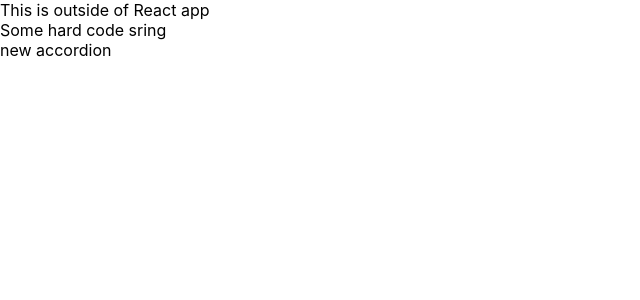
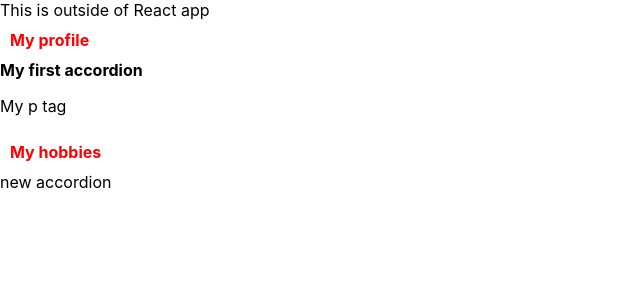
Before and after one commit to XiaolinSong5/hello-react, a React (Create React App) app: page / in a window 1280 px wide. Shown: the top 300 px of the page, without its empty margins (0-640 px from the left). Built offline with nearby package versions, Linux system fonts and the light colour scheme.

Commit message:
Add css file

```diff
--- /dev/null
+++ b/src/Accordion.css
@@ -0,0 +1,10 @@
+.accordion .label-text {
+    padding: 10px;
+    font-weight: bold;
+    color: red;
+    cursor: pointer;
+}
+
+.accordion .label-text:hover {
+    background-color: #ddd;
+}
--- a/src/Accordion.js
+++ b/src/Accordion.js
@@ -1,5 +1,11 @@
+import './Accordion.css';
+
 export default function Accordion(props) {
     console.log({props});
 //return (<div>this is an accordion</div>);
-    return (<div>{props.children}</div>);
+    return (
+        <div className="accordion">
+            <div className="label-text">{props.labelText}</div>
+            <div>{props.children}</div>
+        </div>);
 }
--- a/src/App.js
+++ b/src/App.js
@@ -3,8 +3,11 @@
 export function App() {
   return (
   <div>
-    <Accordion> Some hard code sring </Accordion>
-    <Accordion>new accordion</Accordion>
+    <Accordion labelText="My profile">
+      <strong>My first accordion</strong>
+      <p>My p tag</p>
+    </Accordion>
+    <Accordion labelText="My hobbies">new accordion</Accordion>
   </div>
 );
 }
```
Also changed, not shown: 1 other file (tests, documents, lock files or other folders).
